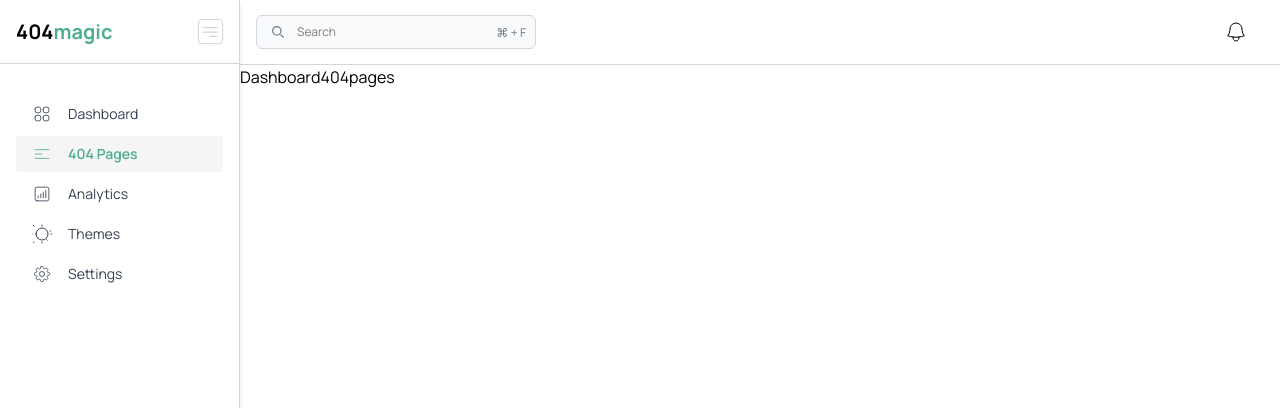
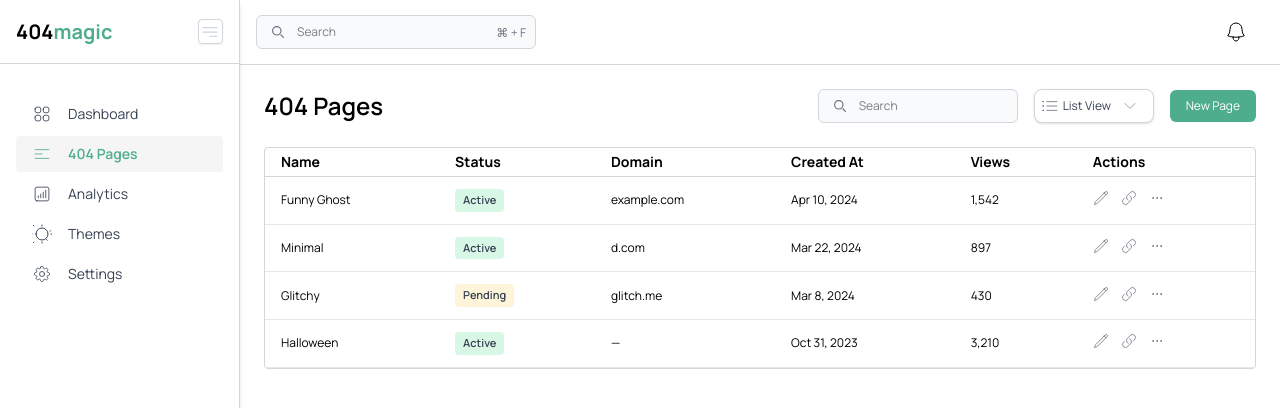
Before and after one commit to gerard415/404magic, a React (Vite) app in the folder client/: page /dashboard/404pages in a window 1280 px wide. Before the commit this address had no page. Shown: the top 408 px of the page. Built offline with nearby package versions, Linux system fonts and the light colour scheme.

Commit message:
404-pages page on dashboard

```diff
--- a/client/src/App.tsx
+++ b/client/src/App.tsx
@@ -9,6 +9,7 @@ import Dashboard404pages from './pages/dashboard/Dashboard404pages'
 import DashboardAnalytics from './pages/dashboard/DashboardAnalytics'
 import DashboardThemes from './pages/dashboard/DashboardThemes'
 import DashboardSettings from './pages/dashboard/DashboardSettings'
+import Create404page from './pages/dashboard/Create404page'
 
 type Props = {}
 
@@ -23,6 +24,7 @@ const App = (props: Props) => {
         <Route path='/dashboard' element={<DashboardLayout/>}>
             <Route index  element={<DashboardOverview/>} />
             <Route path='/dashboard/404pages' element={<Dashboard404pages/>} />
+            <Route path='/dashboard/404pages/create' element={<Create404page/>} />
             <Route path='/dashboard/analytics' element={<DashboardAnalytics/>} />
             <Route path='/dashboard/themes' element={<DashboardThemes/>} />
             <Route path='/dashboard/settings' element={<DashboardSettings/>} />
--- a/client/src/components/ui/Icons.tsx
+++ b/client/src/components/ui/Icons.tsx
@@ -41,7 +41,7 @@ export const CollapseButtonIcon = () => (
 
 export const SearchIcon = () => (
     <svg className="w-3 h-3 text-gray-500 dark:text-gray-400" aria-hidden="true" xmlns="http://www.w3.org/2000/svg" fill="none" viewBox="0 0 20 20">
-        <path stroke="currentColor" stroke-linecap="round" stroke-linejoin="round" stroke-width="2" d="m19 19-4-4m0-7A7 7 0 1 1 1 8a7 7 0 0 1 14 0Z"/>
+        <path stroke="currentColor" strokeLinecap="round" strokeLinejoin="round" strokeWidth="2" d="m19 19-4-4m0-7A7 7 0 1 1 1 8a7 7 0 0 1 14 0Z"/>
     </svg>
 )
 
@@ -50,3 +50,33 @@ export const NotificationsIcon = () => (
         <path strokeLinecap="round" strokeLinejoin="round" d="M14.857 17.082a23.848 23.848 0 0 0 5.454-1.31A8.967 8.967 0 0 1 18 9.75V9A6 6 0 0 0 6 9v.75a8.967 8.967 0 0 1-2.312 6.022c1.733.64 3.56 1.085 5.455 1.31m5.714 0a24.255 24.255 0 0 1-5.714 0m5.714 0a3 3 0 1 1-5.714 0" />
     </svg>
 )
+
+export const ListIcon = () => (
+    <svg xmlns="http://www.w3.org/2000/svg" fill="none" viewBox="0 0 24 24" strokeWidth={1} stroke="currentColor" className="size-5">
+        <path strokeLinecap="round" strokeLinejoin="round" d="M8.25 6.75h12M8.25 12h12m-12 5.25h12M3.75 6.75h.007v.008H3.75V6.75Zm.375 0a.375.375 0 1 1-.75 0 .375.375 0 0 1 .75 0ZM3.75 12h.007v.008H3.75V12Zm.375 0a.375.375 0 1 1-.75 0 .375.375 0 0 1 .75 0Zm-.375 5.25h.007v.008H3.75v-.008Zm.375 0a.375.375 0 1 1-.75 0 .375.375 0 0 1 .75 0Z" />
+    </svg>
+)
+
+export const SelectArrow = () => (
+    <svg xmlns="http://www.w3.org/2000/svg" fill="none" viewBox="0 0 24 24" strokeWidth={1} stroke="currentColor" className="size-4">
+        <path strokeLinecap="round" strokeLinejoin="round" d="m19.5 8.25-7.5 7.5-7.5-7.5" />
+    </svg>
+)
+
+export const PencilIcon = () => (
+    <svg xmlns="http://www.w3.org/2000/svg" fill="none" viewBox="0 0 24 24" strokeWidth={1} stroke="currentColor" className="size-4">
+        <path strokeLinecap="round" strokeLinejoin="round" d="m16.862 4.487 1.687-1.688a1.875 1.875 0 1 1 2.652 2.652L6.832 19.82a4.5 4.5 0 0 1-1.897 1.13l-2.685.8.8-2.685a4.5 4.5 0 0 1 1.13-1.897L16.863 4.487Zm0 0L19.5 7.125" />
+    </svg>
+)
+
+export const LinkIcon = () => (
+    <svg xmlns="http://www.w3.org/2000/svg" fill="none" viewBox="0 0 24 24" strokeWidth={1} stroke="currentColor" className="size-4">
+        <path strokeLinecap="round" strokeLinejoin="round" d="M13.19 8.688a4.5 4.5 0 0 1 1.242 7.244l-4.5 4.5a4.5 4.5 0 0 1-6.364-6.364l1.757-1.757m13.35-.622 1.757-1.757a4.5 4.5 0 0 0-6.364-6.364l-4.5 4.5a4.5 4.5 0 0 0 1.242 7.244" />
+    </svg>
+)
+
+export const ElipsisIcon = () => (
+    <svg xmlns="http://www.w3.org/2000/svg" fill="none" viewBox="0 0 24 24" strokeWidth={1} stroke="currentColor" className="size-4">
+        <path strokeLinecap="round" strokeLinejoin="round" d="M6.75 12a.75.75 0 1 1-1.5 0 .75.75 0 0 1 1.5 0ZM12.75 12a.75.75 0 1 1-1.5 0 .75.75 0 0 1 1.5 0ZM18.75 12a.75.75 0 1 1-1.5 0 .75.75 0 0 1 1.5 0Z" />
+    </svg>
+)
--- /dev/null
+++ b/client/src/components/ui/Select.tsx
@@ -0,0 +1,46 @@
+import React from 'react';
+import { ListIcon, SelectArrow } from './Icons';
+
+// Define option type
+type Option = {
+  label: React.ReactNode;
+  value: string;
+};
+
+// Define the props for the select component
+type SelectProps = {
+  options: Option[];
+  value: string;
+  onChange: (e: React.ChangeEvent<HTMLSelectElement>) => void;
+};
+
+const Select: React.FC<SelectProps> = ({ options, value, onChange }) => {
+  return (
+    <div className="w-30 max-w-sm relative">
+      <select
+        value={value}
+        onChange={onChange}
+        className="block w-full pl-7 py-2 text-xs text-gray-700 bg-white border border-gray-300 rounded-lg shadow-sm focus:outline-none cursor-pointer appearance-none"
+      >
+        {options.map((option) => (
+          <option className="hover:cursor-pointer" key={option.value} value={option.value}>
+            {typeof option.label === 'string' ? option.label : ''}
+          </option>
+        ))}
+      </select>
+
+      {/* Custom ListIcon for List View option */}
+      <span className="absolute left-1.5 top-1/2 transform -translate-y-1/2 text-gray-500">
+        {/* Conditionally render ListIcon for List View */}
+        {value === '' && <ListIcon />}
+      </span>
+
+      {/* Custom SVG icon for dropdown arrow */}
+      <span className="absolute right-4 top-1/2 transform -translate-y-1/2 text-gray-500 cursor-pointer ">
+        <SelectArrow />
+      </span>
+    </div>
+  );
+};
+
+export default Select;
--- a/client/src/pages/dashboard/Dashboard404pages.tsx
+++ b/client/src/pages/dashboard/Dashboard404pages.tsx
@@ -1,9 +1,118 @@
-import React from 'react'
+import React, { useState } from 'react';
+import { ElipsisIcon, LinkIcon, PencilIcon, SearchIcon } from '../../components/ui/Icons';
+import Select from '../../components/ui/Select';
+import { Link } from 'react-router';
+
+const pages = [
+  {
+    name: 'Funny Ghost',
+    status: 'Active',
+    domain: 'example.com',
+    createdAt: 'Apr 10, 2024',
+    views: 1542,
+  },
+  {
+    name: 'Minimal',
+    status: 'Active',
+    domain: 'd.com',
+    createdAt: 'Mar 22, 2024',
+    views: 897,
+  },
+  {
+    name: 'Glitchy',
+    status: 'Pending',
+    domain: 'glitch.me',
+    createdAt: 'Mar 8, 2024',
+    views: 430,
+  },
+  {
+    name: 'Halloween',
+    status: 'Active',
+    domain: '—',
+    createdAt: 'Oct 31, 2023',
+    views: 3210,
+  },
+];
+
+const options = [
+  { label: '  List View', value: '' },
+  { label: 'Name', value: 'name' },
+  { label: 'Date', value: 'createdAt' },
+  { label: 'Views', value: 'views' },
+];
+
+const statusColor = (status: string) => {
+  return status === 'Active' ? 'bg-green-500/15' : 'bg-yellow-500/15';
+};
 
 const Dashboard404pages = () => {
+  const [selected, setSelected] = useState<string>('');
+
   return (
-    <div>Dashboard404pages</div>
-  )
-}
+    <div className="p-6">
+      <div className="flex justify-between items-center mb-6">
+        <h1 className="text-2xl font-semibold">404 Pages</h1>
+        <div className='flex-center gap-4 '>
+          <div className="relative w-50 ">
+            <div className="absolute inset-y-0 start-0 flex items-center ps-4 pointer-events-none">
+                <SearchIcon/>
+            </div>
+            <input type="search" id="default-search" className="block cursor-pointer hover:bg-gray-100 outline-none w-full p-2 ps-10 text-xs  border border-gray-300 rounded-md bg-gray-50 focus:ring-gray-500 focus:border-gray-500 dark:bg-gray-700 dark:border-gray-600 dark:placeholder-gray-400 dark:text-white dark:focus:ring-blue-500 dark:focus:border-blue-500" placeholder="Search" required />
+        </div>
+        <Select
+          options={options}
+          value={selected}
+          onChange={(e) => setSelected(e.target.value)}
+        />
+        <Link to={'/dashboard/404pages/create'} className="btn-primary-100">
+          New Page
+        </Link>
+        </div>
 
-export default Dashboard404pages
+      </div>
+
+      <div className="overflow-x-auto border border-gray-300 rounded-sm">
+        <table className="min-w-full shadow-sm ">
+          <thead>
+            <tr className="text-left text-sm border-b border-b-gray-300 ">
+              <th className="px-4 py-1 ">Name</th>
+              <th className="px-4 py-1 ">Status</th>
+              <th className="px-4 py-1 ">Domain</th>
+              <th className="px-4 py-1 ">Created At</th>
+              <th className="px-4 py-1 ">Views</th>
+              <th className="px-4 py-1 ">Actions</th>
+            </tr>
+          </thead>
+          <tbody>
+            {pages.map((page, idx) => (
+              <tr key={idx} className= " text-xs  border-b border-b-gray-200 hover:bg-gray-50">
+                <td className="px-4 py-3">{page.name}</td>
+                <td className= {`px-4 py-3 flex items-center gap-2 `}>
+                  <span className={`${statusColor(page.status)} px-2 py-1 text-[11px] font-semibold text-gray-700 rounded-sm `}>
+                    {page.status}
+                  </span>
+                </td>
+                <td className="px-4 py-3">{page.domain}</td>
+                <td className="px-4 py-3">{page.createdAt}</td>
+                <td className="px-4 py-3">{page.views.toLocaleString()}</td>
+                <td className="px-4 py-3 space-x-3 text-gray-600">
+                  <button className="cursor-pointer">
+                    <PencilIcon/>
+                  </button>
+                  <button className="cursor-pointer">
+                    <LinkIcon/>
+                  </button>
+                  <button className="cursor-pointer">
+                    <ElipsisIcon/>
+                  </button>
+                </td>
+              </tr>
+            ))}
+          </tbody>
+        </table>
+      </div>
+    </div>
+  );
+};
+
+export default Dashboard404pages;
```
